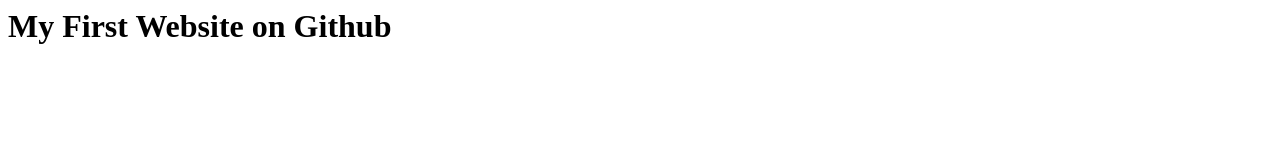
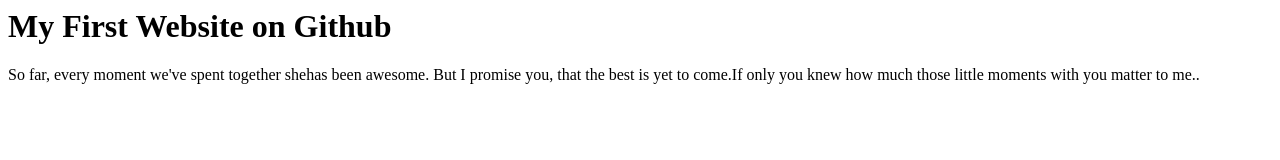
Before and after one commit to lisbethlizzy/myfirstproject, a plain HTML site: page index.html in a window 1280 px wide. Drawn offline with Linux system fonts and the light colour scheme.

Commit message:
added a paragraph

```diff
--- a/index.html
+++ b/index.html
@@ -3,5 +3,7 @@
     	<h1>My First Website on Github</h1>
     </head>
     <body>
+    	<p>So far, every moment we've spent together shehas been awesome. But I promise you, that the best is yet to come.If only you knew how much those little moments with you matter to me..</p>
+
     </body>
 </html>
```
